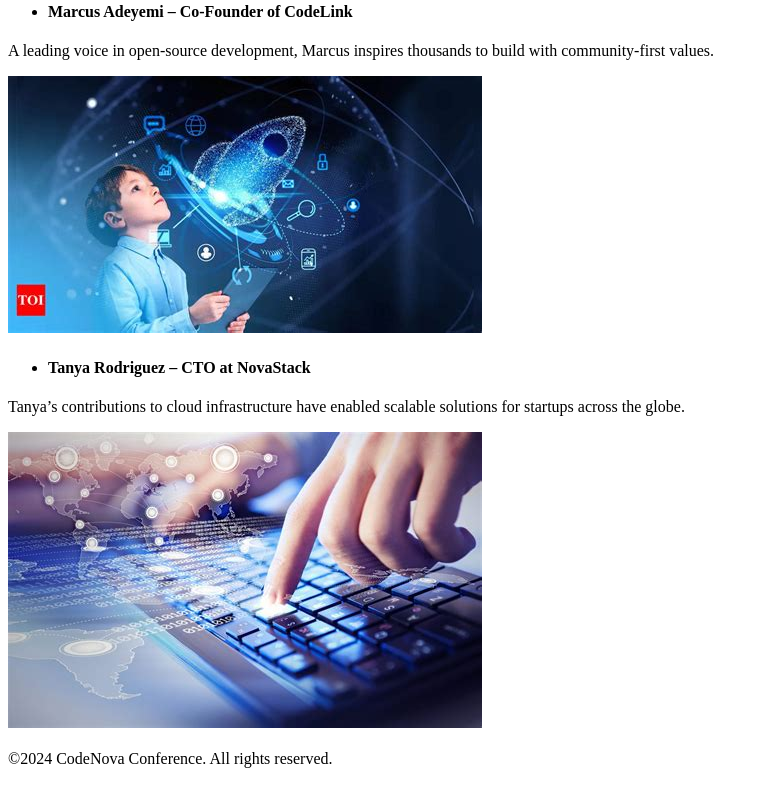
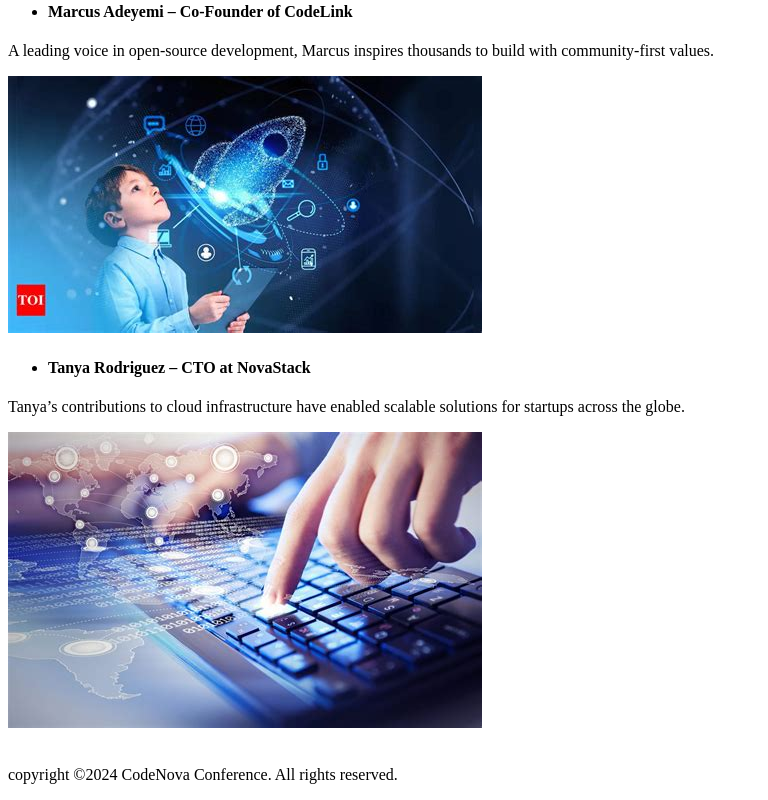
Before and after one commit to Nkelechi11/TechCon_HTML, a plain HTML site: page techcon_website/about.html in a window 1280 px wide. Shown: the part 1231-2031 px from the top of the page, without its empty margins (0-768 px from the left). Before the commit the page ends 2007 px from the top, so only its background shows below. Drawn offline with Linux system fonts and the light colour scheme.

```diff
--- a/techcon_website/about.html
+++ b/techcon_website/about.html
@@ -65,7 +65,7 @@
 <br>
 
     <footer>
-        &copy;2024 CodeNova Conference. All rights reserved.
-    </footer>
+<p>copyright &copy;2024 CodeNova Conference. All rights reserved.</p>
+   </footer>
 </body>
 </html>
```
Also changed, not shown: techcon_website/index.html (+2 -2 lines), techcon_website/schedule.html (+1 -1 lines).
